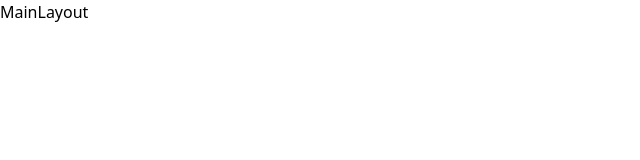
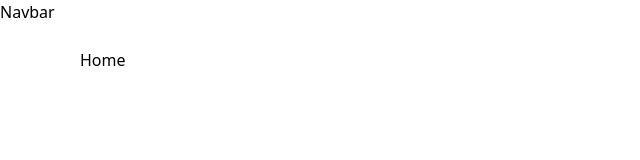
Before and after one commit to anirudha-8/04-movieflix, a React (Vite) app: page / in a window 1280 px wide. Shown: the top 160 px of the page, without its empty margins (0-640 px from the left). Built offline with nearby package versions, Linux system fonts and the light colour scheme.

Commit message:
feat: create MainLayout with Navbar and Outlet for nested routing

```diff
--- a/src/layouts/MainLayout.jsx
+++ b/src/layouts/MainLayout.jsx
@@ -1,4 +1,14 @@
+import { Outlet } from "react-router-dom";
+import Navbar from "../components/Navbar";
+
 const MainLayout = () => {
-	return <div>MainLayout</div>;
+	return (
+		<>
+			<Navbar />
+			<main className="max-w-6xl mx-auto px-4 py-6">
+				<Outlet />
+			</main>
+		</>
+	);
 };
 export default MainLayout;
```
